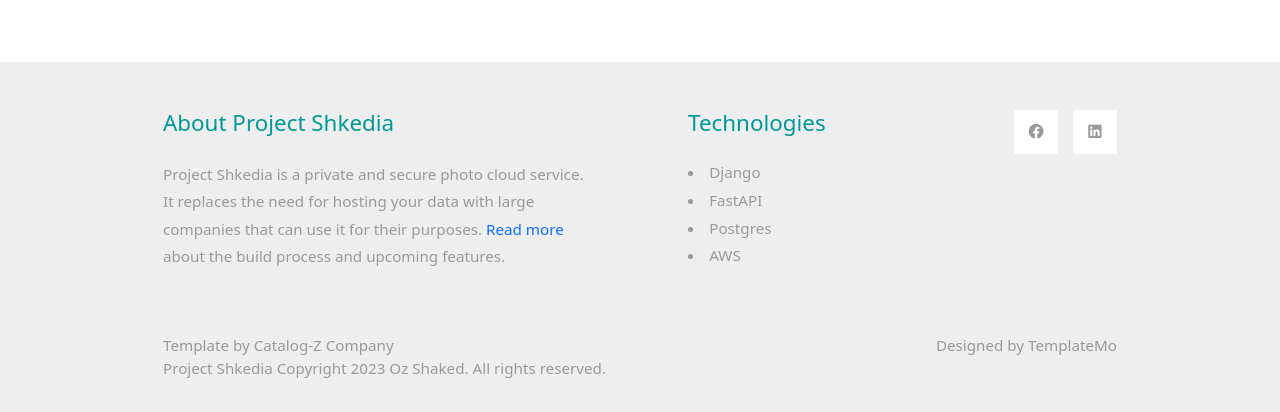
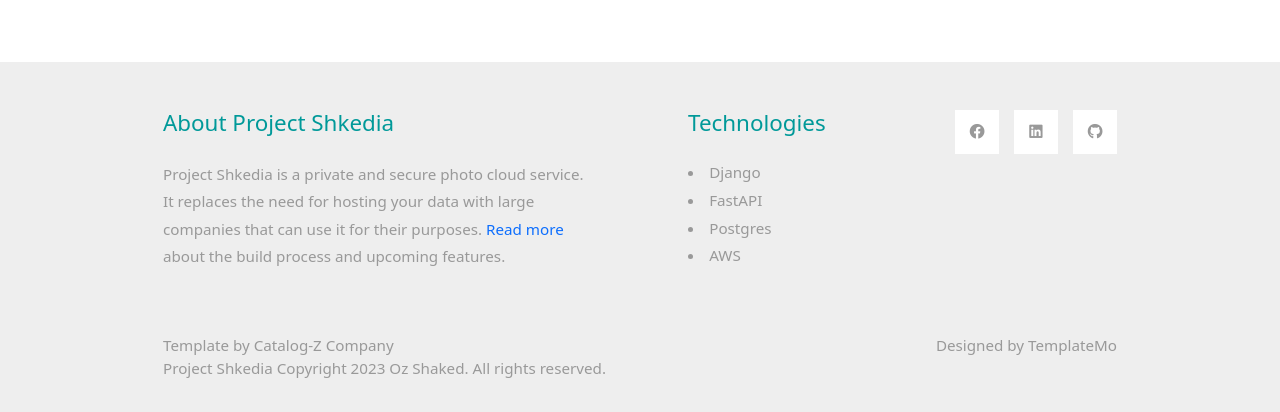
Before and after one commit to ozRnDs/shkedia-photo-gallary-backend, a Django app: page /about in a window 1280 px wide. Shown: the part 2189-2601 px from the top of the page. Run offline with Django 4.2, Linux system fonts and the light colour scheme; parts of the project's set-up code (start-up, migrations or seed data) failed here and were passed over; some libraries are stand-ins or nearby versions.

Commit message:
feat(templates/footer.html): Added GitHub Link

```diff
--- a/src/templates/footer.html
+++ b/src/templates/footer.html
@@ -18,6 +18,7 @@
                 <ul class="tm-social-links d-flex justify-content-end pl-0 mb-5">
                     <li class="mb-2"><a href="https://www.facebook.com/oz.rnds/"><i class="fab fa-facebook"></i></a></li>
                     <li class="mb-2"><a href="https://www.linkedin.com/in/oz-shaked/"><i class="fab fa-linkedin"></i></a></li>
+                    <li class="mb-2"><a href="https://github.com/ozRnDs"><i class="fab fa-github"></i></a></li>
                 </ul>
                 <!-- <a href="#" class="tm-text-gray text-right d-block mb-2">Terms of Use</a> -->
                 <!-- <a href="#" class="tm-text-gray text-right d-block">Privacy Policy</a> -->
```
